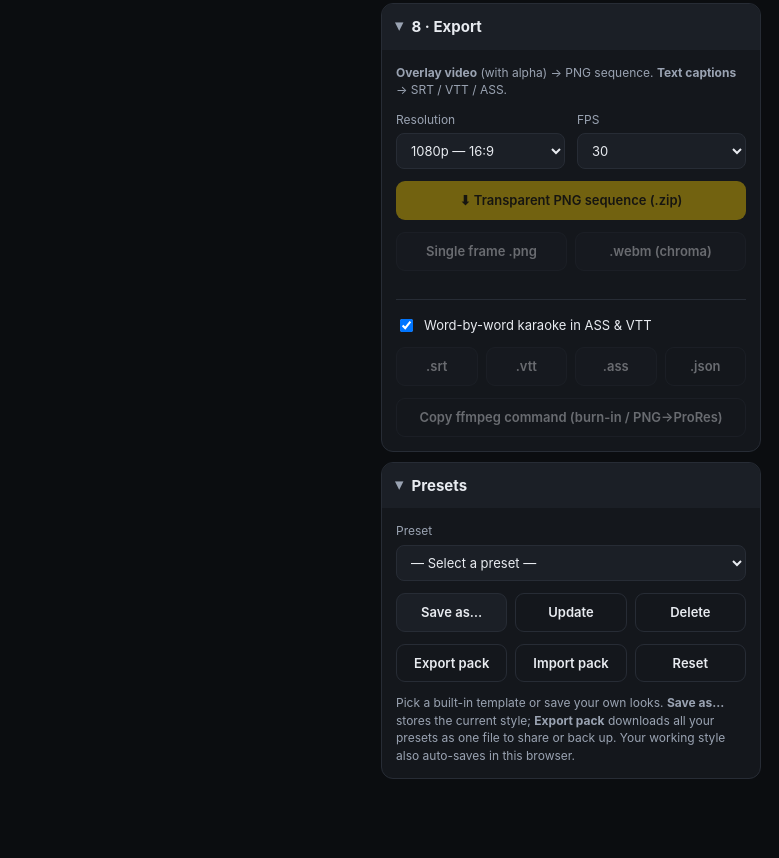
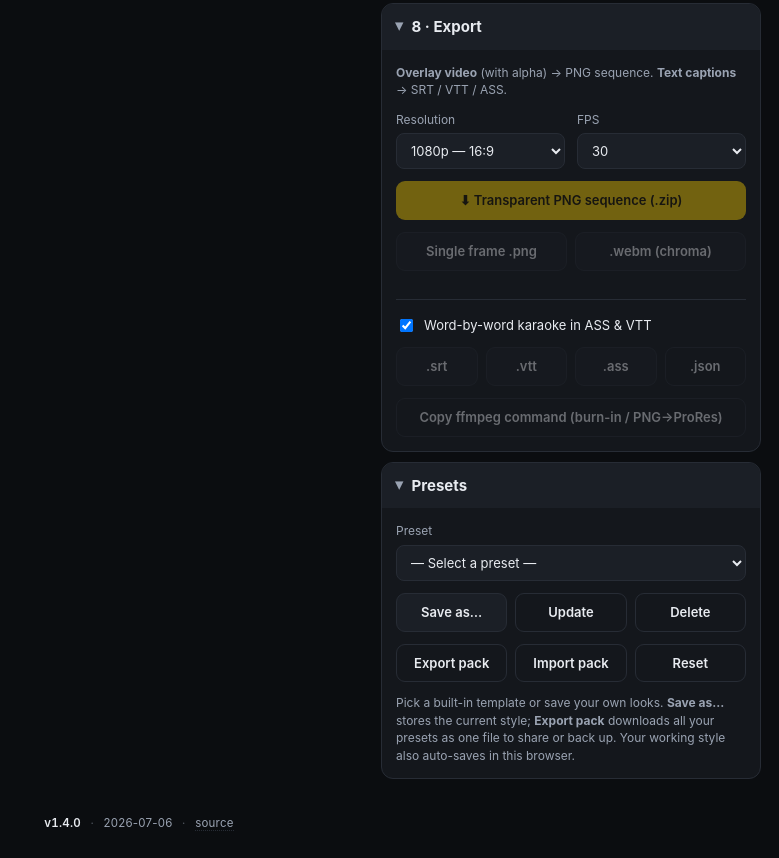
Before and after one commit to zeerebel/whisperx_caption, a plain HTML site: page index.html in a window 1280 px wide. Shown: the part 1750-2608 px from the top of the page, without its empty margins (501-1280 px from the left). Before the commit the page ends 2547 px from the top, so only its background shows below. Drawn offline with Linux system fonts and the light colour scheme.

Commit message:
Add version footer to verify deploys (#4)
Shows the app version (v1.4.0) + build date in a footer, sourced from a
single APP_VERSION constant (also logged to console). Bump on each change
to confirm whether a Cloudflare deploy is current.


Claude-Session: https://claude.ai/code/session_01G6xaPee9oNp9mqPCkeGGTM

Co-authored-by: Claude <noreply@anthropic.com>

```diff
--- a/css/style.css
+++ b/css/style.css
@@ -133,3 +133,13 @@ a.btn{text-decoration:none;display:inline-flex;align-items:center}
   opacity:0;pointer-events:none;transition:opacity .2s,transform .2s;z-index:50;font-size:13px;
 }
 .toast.show{opacity:1;transform:translateX(-50%) translateY(0)}
+
+/* ---------- Footer / version ---------- */
+.appfoot{
+  text-align:center;color:var(--ink-dim);font-size:11.5px;
+  padding:18px 12px 26px;letter-spacing:.02em;
+}
+.appfoot .dot{margin:0 6px;opacity:.5}
+.appfoot #appVersion{color:var(--ink);font-weight:600;font-variant-numeric:tabular-nums}
+.appfoot a{color:var(--ink-dim);text-decoration:none;border-bottom:1px dotted var(--line)}
+.appfoot a:hover{color:var(--ink)}
--- a/index.html
+++ b/index.html
@@ -241,6 +241,14 @@
     </aside>
   </main>
 
+  <footer class="appfoot">
+    <span id="appVersion">v1.4.0</span>
+    <span class="dot">·</span>
+    <span id="appBuilt">2026-07-06</span>
+    <span class="dot">·</span>
+    <a href="https://github.com/zeerebel/whisperx_caption" target="_blank" rel="noopener">source</a>
+  </footer>
+
   <audio id="audio" preload="auto"></audio>
   <div id="toast" class="toast" role="status" aria-live="polite"></div>
 
--- a/js/app.js
+++ b/js/app.js
@@ -4,6 +4,9 @@
 (function () {
   const WXC = window.WXC;
   const $ = (id) => document.getElementById(id);
+
+  // Bump this on every change so the footer shows whether the deploy is current.
+  const APP_VERSION = "1.4.0";
 
   const GFONTS = [
     "Inter", "Roboto", "Roboto Condensed", "Open Sans", "Lato", "Montserrat",
@@ -812,6 +815,8 @@
   // ---------- wiring ----------
   const TIMING_IDS = ["optMaxWords", "optMaxChars", "optMaxDur", "optMaxGap", "optPunct"];
   function wire() {
+    const vEl = $("appVersion"); if (vEl) vEl.textContent = "v" + APP_VERSION;
+    console.log("WhisperX Caption Studio v" + APP_VERSION);
     buildFontList();
     buildAnimList();
     loadStyle();
```
